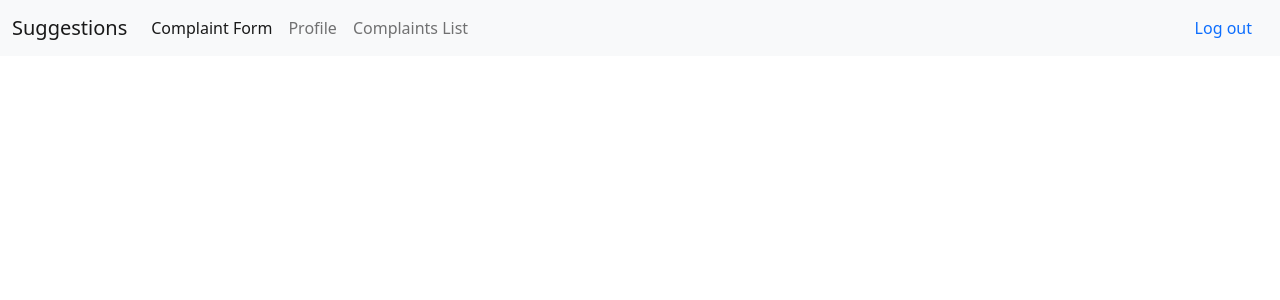
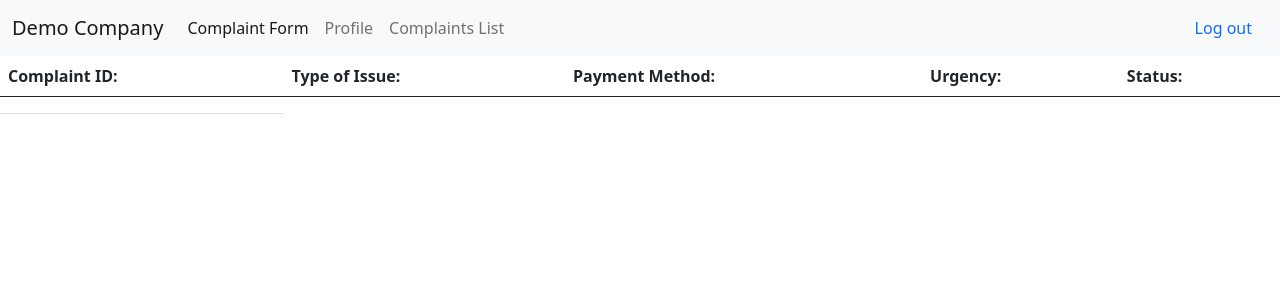
Before and after one commit to anat-02/demo, a PHP site: page /complaintslist.php in a window 1280 px wide. Shown: the top 300 px of the page. Run offline with PHP 8.4, Linux system fonts and the light colour scheme; data that the repository does not hold is empty.

Commit message:
commit on master

```diff
--- a/complaintslist.php
+++ b/complaintslist.php
@@ -9,12 +9,13 @@
         integrity="sha384-EVSTQN3/azprG1Anm3QDgpJLIm9Nao0Yz1ztcQTwFspd3yD65VohhpuuCOmLASjC" crossorigin="anonymous">
     <meta name="viewport" content="width=device-width, initial-scale=1, shrink-to-fit=no">
     <link rel="stylesheet" href="stylesheet.css">
+    <script src="scripts.js"></script>
 </head>
 
 <body>
     <nav class="navbar navbar-expand-lg navbar-light bg-light">
         <div class="container-fluid">
-            <a class="navbar-brand">Suggestions</a>
+            <a class="navbar-brand">Demo Company</a>
             <button class="navbar-toggler" type="button" data-bs-toggle="collapse" data-bs-target="#navbarText"
                 aria-controls="navbarText" aria-expanded="false" aria-label="Toggle navigation">
                 <span class="navbar-toggler-icon"></span>
@@ -38,7 +39,22 @@
         </div>
     </nav>
 
-
+    <table class="table">
+        <thead>
+            <tr>
+                <th scope="col">Complaint ID:</th>
+                <th scope="col">Type of Issue:</th>
+                <th scope="col">Payment Method:</th>
+                <th scope="col">Urgency:</th>
+                <th scope="col">Status:</th>
+            </tr>
+        </thead>
+        <tbody>
+            <tr>
+                <th scope="row"></th>
+            </tr>
+        </tbody>
+    </table>
 </body>
 
 </html>
--- a/profile.php
+++ b/profile.php
@@ -14,7 +14,7 @@
 <body>
     <nav class="navbar navbar-expand-lg navbar-light bg-light">
         <div class="container-fluid">
-            <a class="navbar-brand">Suggestions</a>
+            <a class="navbar-brand">Demo Company</a>
             <button class="navbar-toggler" type="button" data-bs-toggle="collapse" data-bs-target="#navbarText"
                 aria-controls="navbarText" aria-expanded="false" aria-label="Toggle navigation">
                 <span class="navbar-toggler-icon"></span>
--- /dev/null
+++ b/scripts.js
@@ -0,0 +1,10 @@
+function showList(){
+    var xmlhttp = new XMLHttpRequest();
+    xmlhttp.onreadystatechange = function() {
+        if (this.readyState == 4 && this.status == 200) {
+            document.getElementById("").innerHTML = this.responseText;
+        }
+    };
+    xmlhttp.open("GET", "server.php?q=", true);
+    xmlhttp.send();
+}
```
